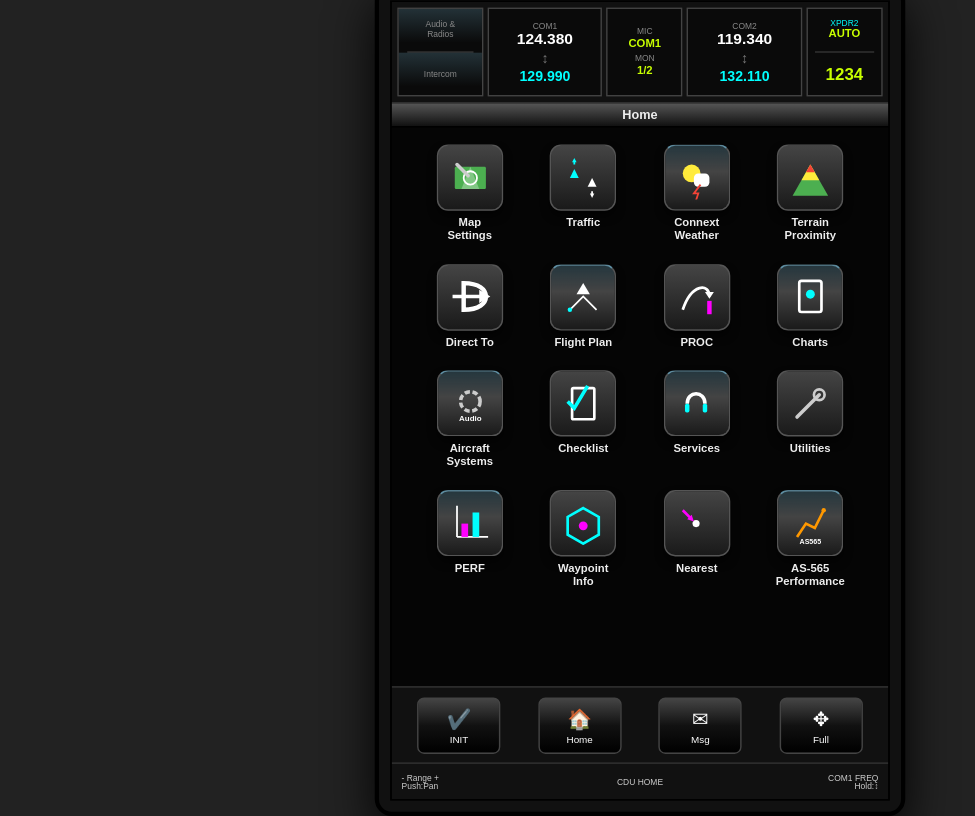
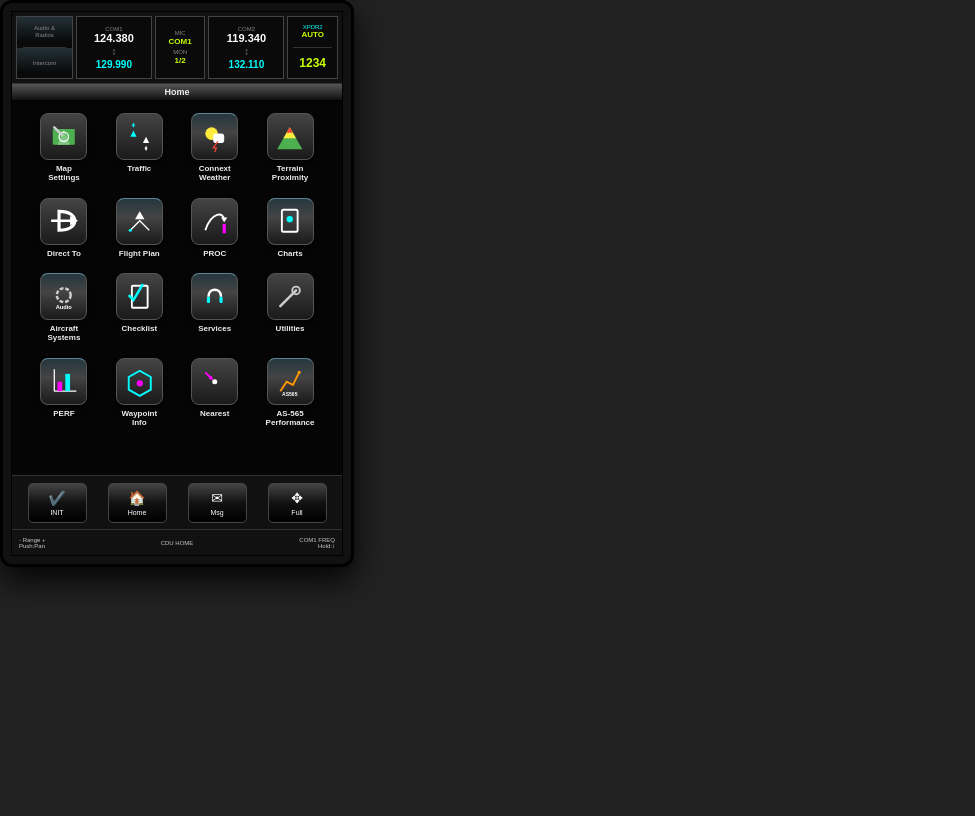
Before and after one commit to thdenfl-source/FlightSimulator, a plain HTML site: page Garmin CDU/index.html in a window 1280 px wide. Shown: the whole page, without its empty margins (0-975 px from the left). Drawn offline with Linux system fonts and the light colour scheme.

Commit message:
Add files via upload

```diff
--- a/Garmin CDU/index.html
+++ b/Garmin CDU/index.html
@@ -16,21 +16,20 @@
 
         body {
             background-color: #222;
-            display: flex; justify-content: center; align-items: center;
-            height: 100vh; margin: 0; font-family: 'Arial', sans-serif; color: white;
+            margin: 0; padding: 0;
+            width: 354px; height: 567px;
+            overflow: hidden;
+            font-family: 'Arial', sans-serif; color: white;
             user-select: none; touch-action: manipulation;
-            padding: 0;
-            overflow: hidden;
         }
 
         .cdu-frame {
             width: 354px;
             height: 567px;
+            box-sizing: border-box;
             background-color: #111; padding: 8px; border-radius: 12px; border: 3px solid #000;
             display: flex; flex-direction: column;
             box-shadow: 0 13px 33px rgba(0,0,0,0.9);
-            transform-origin: center;
-            flex-shrink: 0;
         }
 
         .touch-display { background-color: var(--bg-dark);
@@ -222,18 +221,6 @@
 </div>
 
 <script>
-    // --- Responsive Auto-Scaling Logic ---
-    function adjustScale() {
-        const frame = document.querySelector('.cdu-frame');
-        const frameNativeW = 354, frameNativeH = 567;
-        const scaleW = window.innerWidth  / frameNativeW;
-        const scaleH = window.innerHeight / frameNativeH;
-        const scale  = Math.min(scaleW, scaleH);
-        frame.style.transform       = `scale(${scale})`;
-        frame.style.transformOrigin = 'center center';
-    }
-    window.addEventListener('resize', adjustScale);
-
     // --- State Variables ---
     let currentMode = 'HOME';
     let audioTab = 'COM';
@@ -1316,13 +1303,7 @@
         saveInputAndReturn();
     }
 
-    // 초기 화면 크기 자동 조절 연동
-    window.addEventListener('resize', adjustScale);
-
-    window.onload = () => {
-        adjustScale();
-        switchMode('HOME');
-    };
+    window.onload = () => { switchMode('HOME'); };
 </script>
 </body>
 </html>
```
